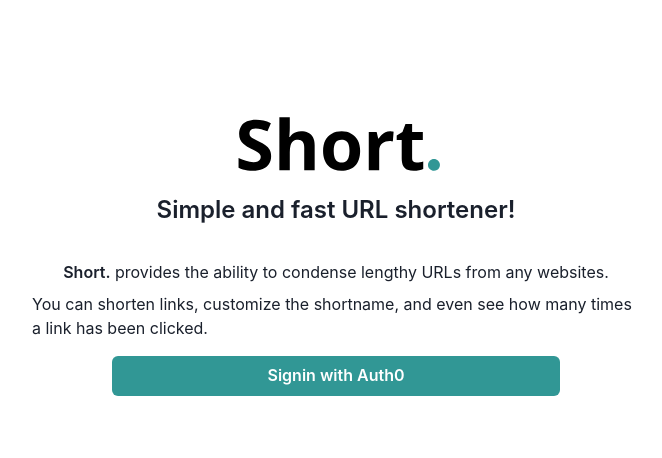
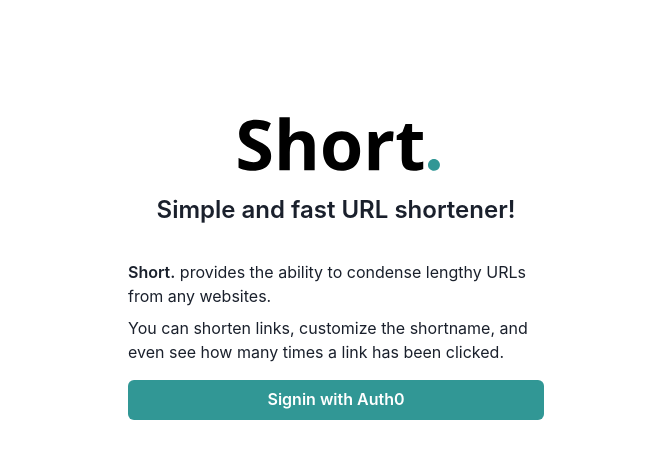
Before and after one commit to thongphamvn/shorten_fe, a React (Vite) app: page / in a window 1280 px wide. Shown: the top 458 px of the page, without its empty margins (304-966 px from the left). Built offline with nearby package versions, Linux system fonts and the light colour scheme; no server answers.

Commit message:
fix: landing

```diff
--- a/src/pages/Landing.tsx
+++ b/src/pages/Landing.tsx
@@ -10,7 +10,7 @@
 
   return (
     <Box h={'100vh'} bgColor={'white'}>
-      <Container mx={'auto'} maxW={'container.sm'}>
+      <Container mx={'auto'} maxW={'md'}>
         <Flex
           height={'full'}
           direction={'column'}
```
